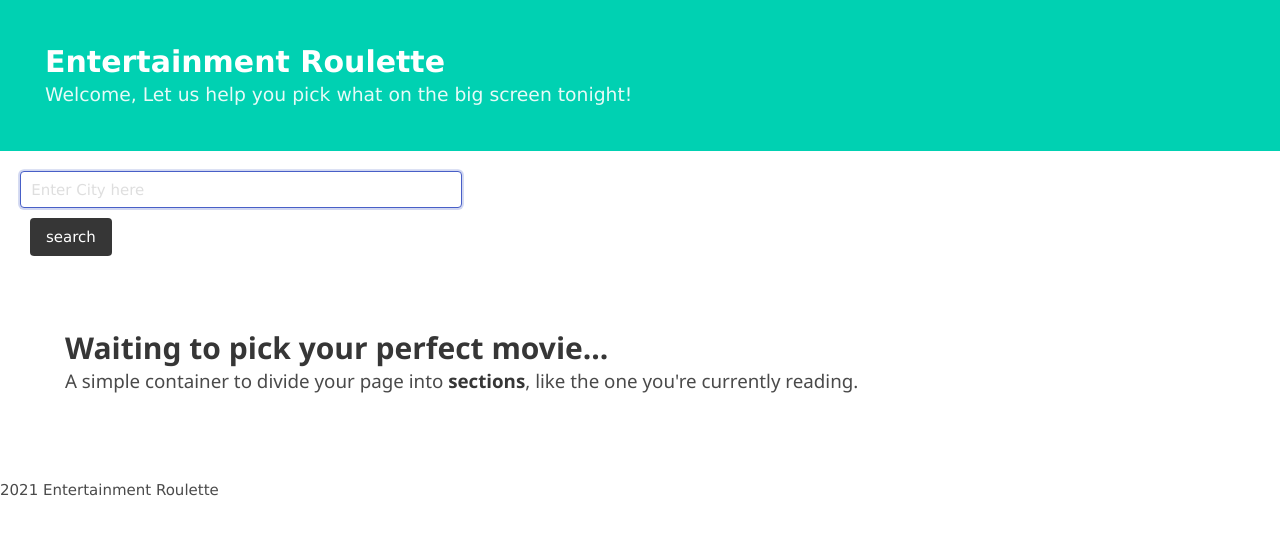
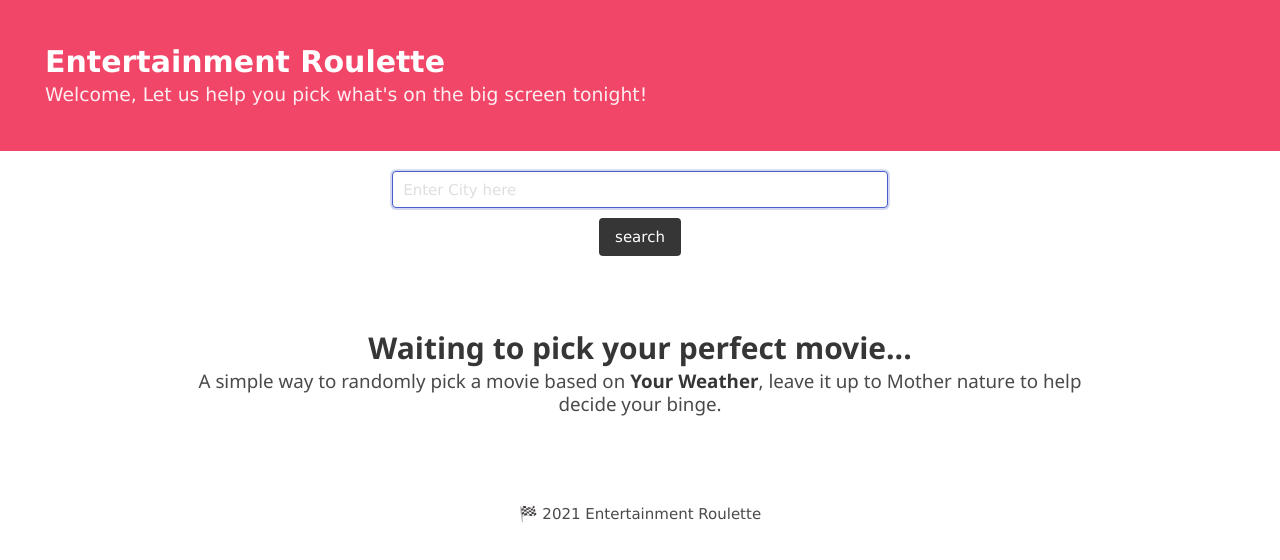
Before and after one commit to es2013/entertainment-roulette, a plain HTML site: page index.html in a window 1280 px wide. Drawn offline with nearby package versions, Linux system fonts and the light colour scheme.

Commit message:
fixed branch issues

```diff
--- a/assets/css/style.css
+++ b/assets/css/style.css
@@ -1,7 +1,12 @@
 .pure-u {
     padding: 20px;
+    text-align: center;
 }
 
 .button {
     margin: 10px;
 }
+
+footer {
+    text-align: center;
+}
--- a/index.html
+++ b/index.html
@@ -11,18 +11,18 @@
     <link rel="stylesheet" href="https://unpkg.com/purecss@2.0.5/build/pure-min.css" integrity="sha384-LTIDeidl25h2dPxrB2Ekgc9c7sEC3CWGM6HeFmuDNUjX76Ert4Z4IY714dhZHPLd" crossorigin="anonymous">
 
 
-
+    <link rel="icon" href="https://img.icons8.com/ios/452/roulette.png">
     <title>Entertainment Roulette</title>
 
 </head>
 <body>
-    <section class="hero is-primary">
+    <section class="hero is-danger">
         <div class="hero-body">
           <p class="title">
             Entertainment Roulette
           </p>
           <p class="subtitle">
-            Welcome, Let us help you pick what on the big screen tonight!
+            Welcome, Let us help you pick what's on the big screen tonight!
           </p>
         </div>
       </section>
@@ -31,7 +31,8 @@
     <div class="pure-u">
         <div class="pure-u-2-5"> <!--Enter city Here-->
             <div class="control" id="cityInput">
-                <input class="input is-focused col-md-6" type="text" placeholder="Enter City here" id="search-bar">
+    <input class="input is-focused col-md-6" type="text" placeholder="Enter City here" id="search-bar">
+
             </div>
 
             <div id="cityButtons"> <!--Search for City-->
@@ -44,7 +45,7 @@
             <section class="section"> <!--Place cardholder here-->
                 <h1 class="title" id="temp-title">Waiting to pick your perfect movie...</h1>
                 <h2 class="subtitle" id="movie-title">
-                A simple container to divide your page into <strong>sections</strong>, like the one you're currently reading.
+                A simple way to randomly pick a movie based on <strong>Your Weather</strong>, leave it up to Mother nature to help decide your binge.
                 </h2>
                 <div id="weather-container"></div>
                 <div class="movie-info">
@@ -54,7 +55,7 @@
         </div>
     </div>
     <footer>
-        2021 Entertainment Roulette
+        🏁 2021 Entertainment Roulette
     </footer>
 
     <script src="https://cdnjs.cloudflare.com/ajax/libs/jquery/3.2.1/jquery.min.js"></script>
```
Also changed, not shown: assets/images/roulette.png (added), 1 other file.
